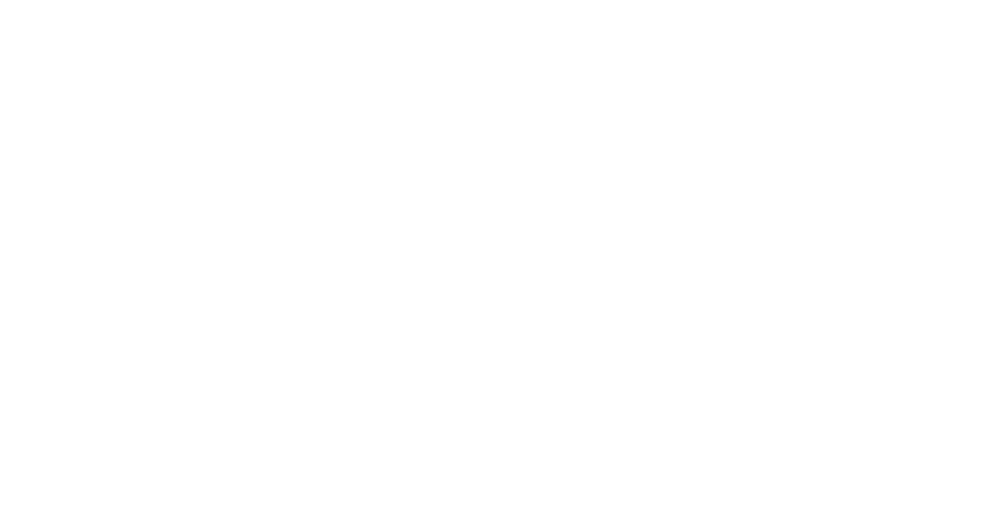
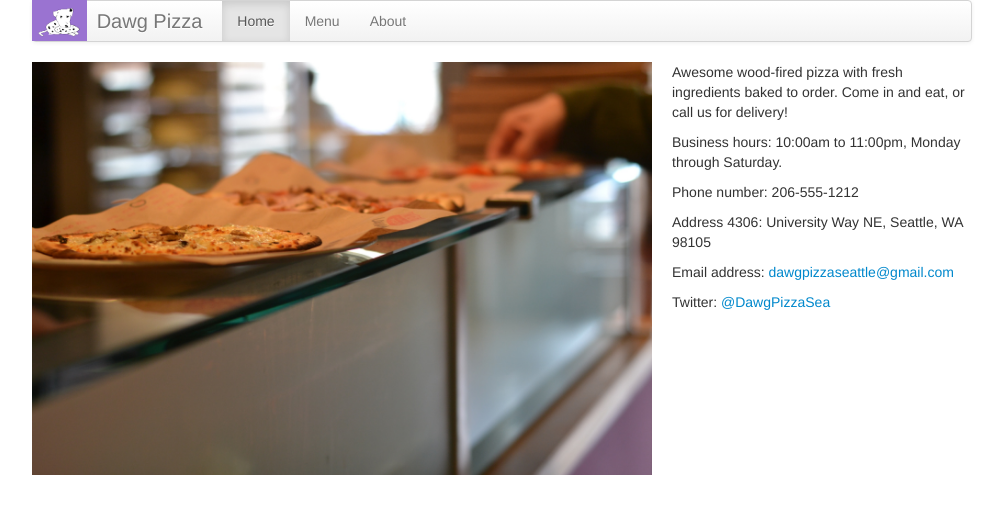
Before and after one commit to cteung/Dawg-Pizza, a plain HTML site: page index.html in a window 1280 px wide. Shown: the whole page, without its empty margins (138-1141 px from the left). Drawn offline with nearby package versions, Linux system fonts and the light colour scheme.

Commit message:
Nav bar complete, index compete, framework set

```diff
--- a/css/styles.css
+++ b/css/styles.css
@@ -0,0 +1,5 @@
+.logo {
+  height: 41px;
+  float: left;
+  margin-right: 10px;
+}
--- a/index.html
+++ b/index.html
@@ -3,14 +3,40 @@
   <head>
     <title>Dawg-Pizza</title>
     <!-- Bootstrap -->
-    <link href="css/bootstrap.min.css" rel="stylesheet">
+    <link href="css/bootstrap.css" rel="stylesheet">
     <link href="css/styles.css" rel="stylesheet" media="screen">
-    <script src="http://code.jquery.com/jquery.js"></script>
-    <script src="js/bootstrap.min.js"></script>
   </head>
   <body>
     <div class="container">
 
+      <div class="navbar">
+        <a href="index.html"><img class="logo" src="img/logo.png"></a>
+        <div class="navbar-inner">
+        <a class="brand" href="index.html">Dawg Pizza</a>
+          <ul class="nav">
+            <li class="active"><a href="index.html">Home</a></li>
+            <li><a href="menu.html">Menu</a></li>
+            <li><a href="about.html">About</a></li>
+          </ul>
+        </div>
+      </div>
+
+      <div class="row">
+        <div class="span8"><img src="img/pizza.jpg"></div>
+        <div class="span4">
+          <p>Awesome wood-fired pizza with fresh ingredients baked to order. Come in and eat, or call us for delivery!</p>
+          <p>Business hours: 10:00am to 11:00pm, Monday through Saturday.</p>
+          <p>Phone number: 206-555-1212</p>
+          <p>Address 4306: University Way NE, Seattle, WA 98105</p>
+          <p>Email address: <a href="mailto:dawgpizzaseattle@gmail.com">dawgpizzaseattle@gmail.com</a></p>
+          <p>Twitter: <a href="https://twitter.com/dawgpizzasea">@DawgPizzaSea</a> </p>
+        </div>
+      </div>
+
     </div>
+
+    <script src="http://code.jquery.com/jquery.js"></script>
+    <script src="js/bootstrap.js"></script>
+
   </body>
 </html>
```
Also changed, not shown: about.html (+17 -3 lines), menu.html (+17 -3 lines), img/logo.png (added), img/pizza.jpg (added).
